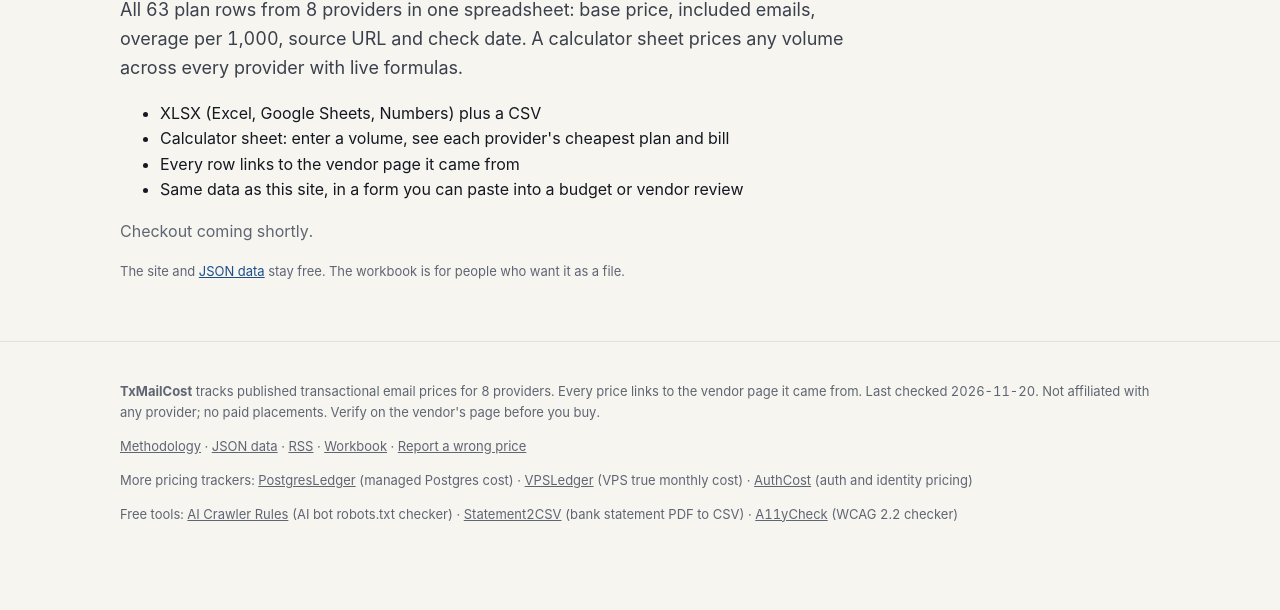
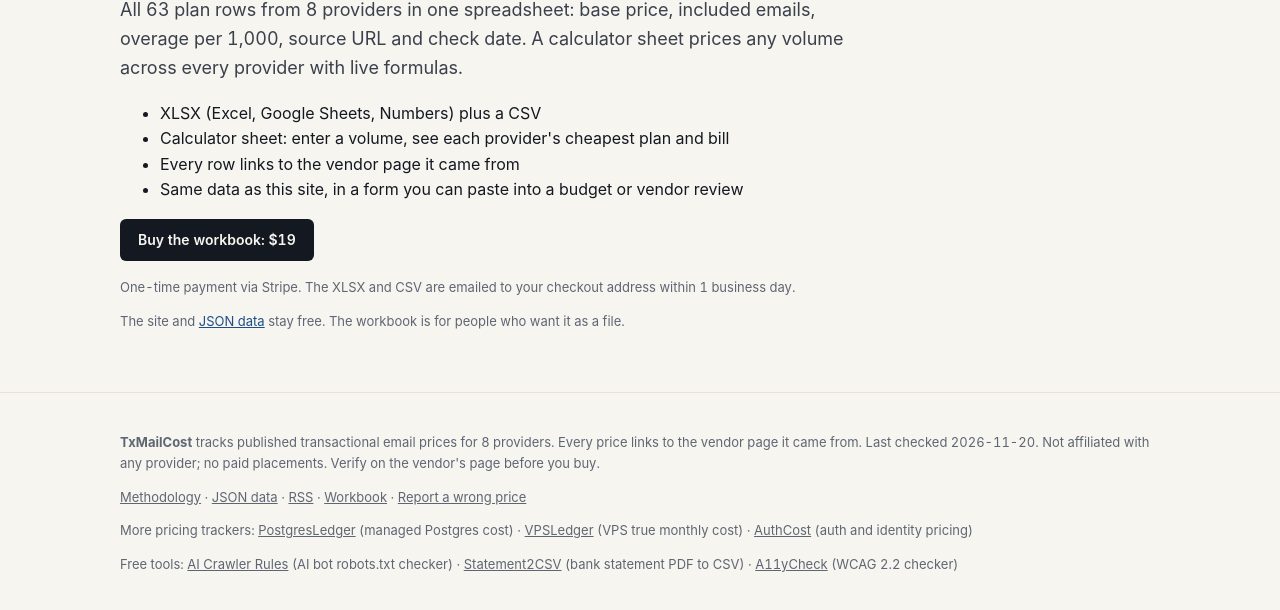
Before and after one commit to Basileion/txmailcost, a plain HTML site: page workbook/index.html in a window 1280 px wide. Shown: the part 266-876 px from the top of the page. Before the commit the page ends 843 px from the top, so only its background shows below. Drawn offline with Linux system fonts and the light colour scheme.

Commit message:
ACT-20261125-MON1: workbook checkout live (Stripe payment link)

```diff
--- a/workbook/index.html
+++ b/workbook/index.html
@@ -6,7 +6,7 @@
 <main class="w"><p class="eb" style="margin-top:34px">Workbook · snapshot 2026-11-20</p><h1>The transactional email pricing workbook</h1>
 <p class="lede">All 63 plan rows from 8 providers in one spreadsheet: base price, included emails, overage per 1,000, source URL and check date. A calculator sheet prices any volume across every provider with live formulas.</p>
 <ul><li>XLSX (Excel, Google Sheets, Numbers) plus a CSV</li><li>Calculator sheet: enter a volume, see each provider's cheapest plan and bill</li><li>Every row links to the vendor page it came from</li><li>Same data as this site, in a form you can paste into a budget or vendor review</li></ul>
-<p class="mut">Checkout coming shortly.</p><p class="note">The site and <a href="/txmailcost/api/plans.json">JSON data</a> stay free. The workbook is for people who want it as a file.</p></main>
+<p><a class="btn" href="https://buy.stripe.com/4gMeVfcAk8td7FW7sJcjS03">Buy the workbook: $19</a></p><p class="note">One-time payment via Stripe. The XLSX and CSV are emailed to your checkout address within 1 business day.</p><p class="note">The site and <a href="/txmailcost/api/plans.json">JSON data</a> stay free. The workbook is for people who want it as a file.</p></main>
 <footer><div class="w"><p><b>TxMailCost</b> tracks published transactional email prices for 8 providers. Every price links to the vendor page it came from. Last checked 2026-11-20. Not affiliated with any provider; no paid placements. Verify on the vendor's page before you buy.</p>
 <p><a href="/txmailcost/about/">Methodology</a> · <a href="/txmailcost/api/plans.json">JSON data</a> · <a href="/txmailcost/changes/feed.xml">RSS</a> · <a href="/txmailcost/workbook/">Workbook</a> · <a href="mailto:basileion.ops@gmail.com?subject=TxMailCost%20correction">Report a wrong price</a></p>
 <p>More pricing trackers: <a href="https://basileion.github.io/postgresledger/">PostgresLedger</a> (managed Postgres cost) · <a href="https://vpsledger.pages.dev/">VPSLedger</a> (VPS true monthly cost) · <a href="https://authcost.pages.dev/">AuthCost</a> (auth and identity pricing)</p><p>Free tools: <a href="https://basileion.github.io/ai-crawlers/">AI Crawler Rules</a> (AI bot robots.txt checker) · <a href="https://basileion.github.io/statement2csv/">Statement2CSV</a> (bank statement PDF to CSV) · <a href="https://basileion.github.io/a11ycheck/">A11yCheck</a> (WCAG 2.2 checker)</p></div></footer></body></html>
```
